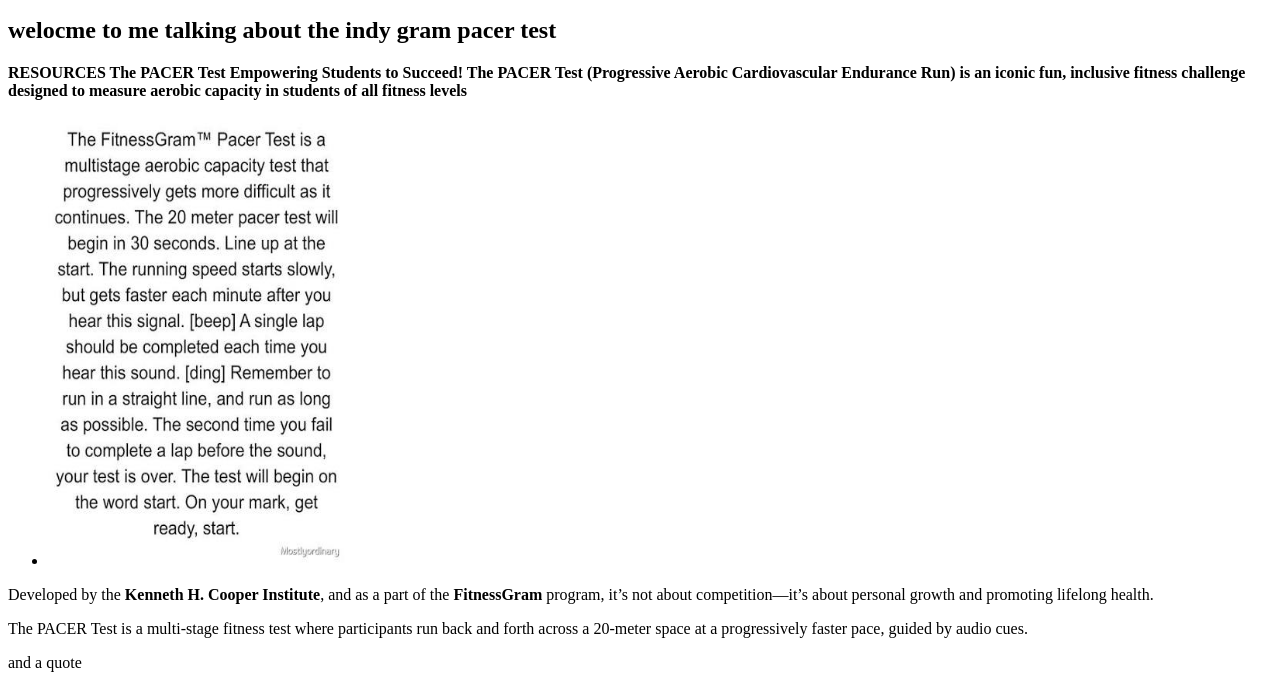
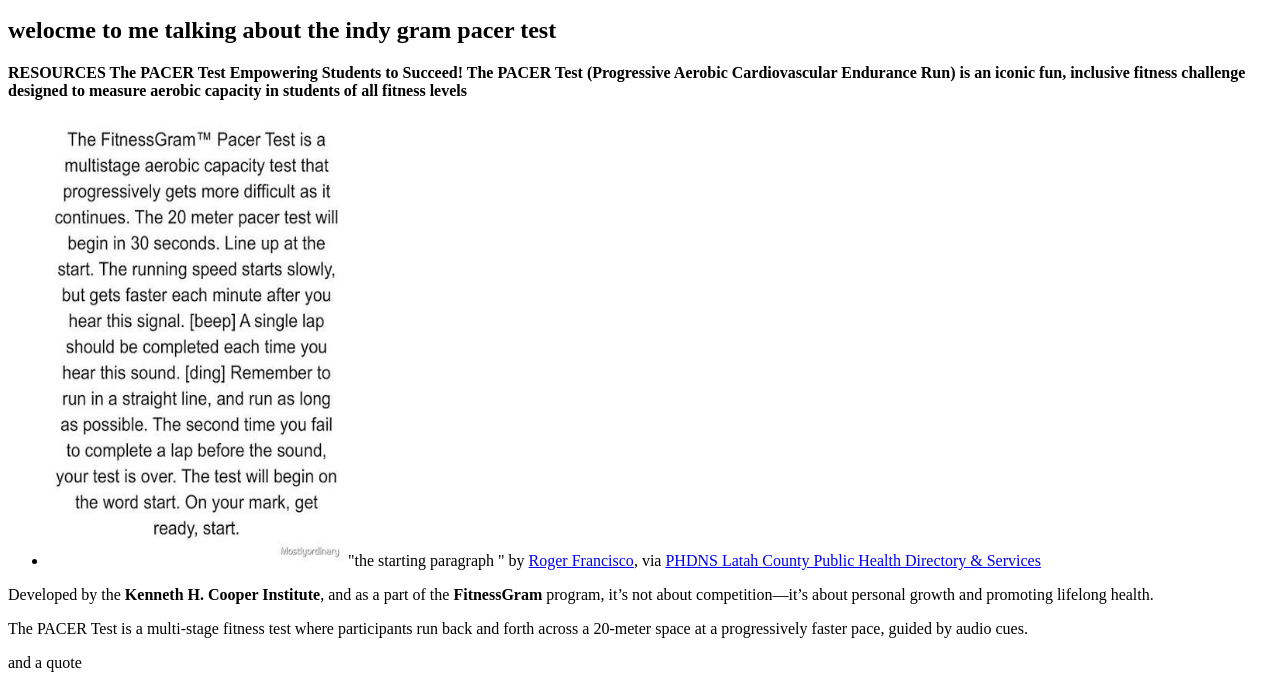
Before and after one commit to monoshift-3055/basicthe, a plain HTML site: page index.html in a window 1280 px wide. Shown: the part 110-795 px from the top of the page. Drawn offline with Linux system fonts and the light colour scheme.

Commit message:
messed up

```diff
--- a/index.html
+++ b/index.html
@@ -22,8 +22,15 @@
 The PACER Test (Progressive Aerobic Cardiovascular Endurance Run)
  is an iconic fun, inclusive fitness challenge designed to measure aerobic capacity in students of all fitness levels</strong>
 
-</p><ul><li><img src="images/gram.jpeg" alt" the starting
-     paragarph" width="300" height="450" ></li></ul>
+
+<ul>
+  <li>
+     <img src="images/gram.jpeg" alt" the starting
+     paragarph" width="300" height="450" >"the starting paragraph " by <a href="https://archon.library.illinois.edu/archives/?p=creators/creator&id=2984">Roger Francisco</a>,
+      via <a href="https://phdns.latahcountyid.gov/article/the-fitnessgram-pacer-test-copy-paste-master-the-beep-test">PHDNS
+Latah County Public Health Directory & Services</a>
+      </li>
+</ul>
 
 <p> Developed by the <strong>Kenneth H. Cooper Institute</strong>, and as a
      part of the <strong>FitnessGram</strong> program, it’s not about competition—it’s about personal growth
```
